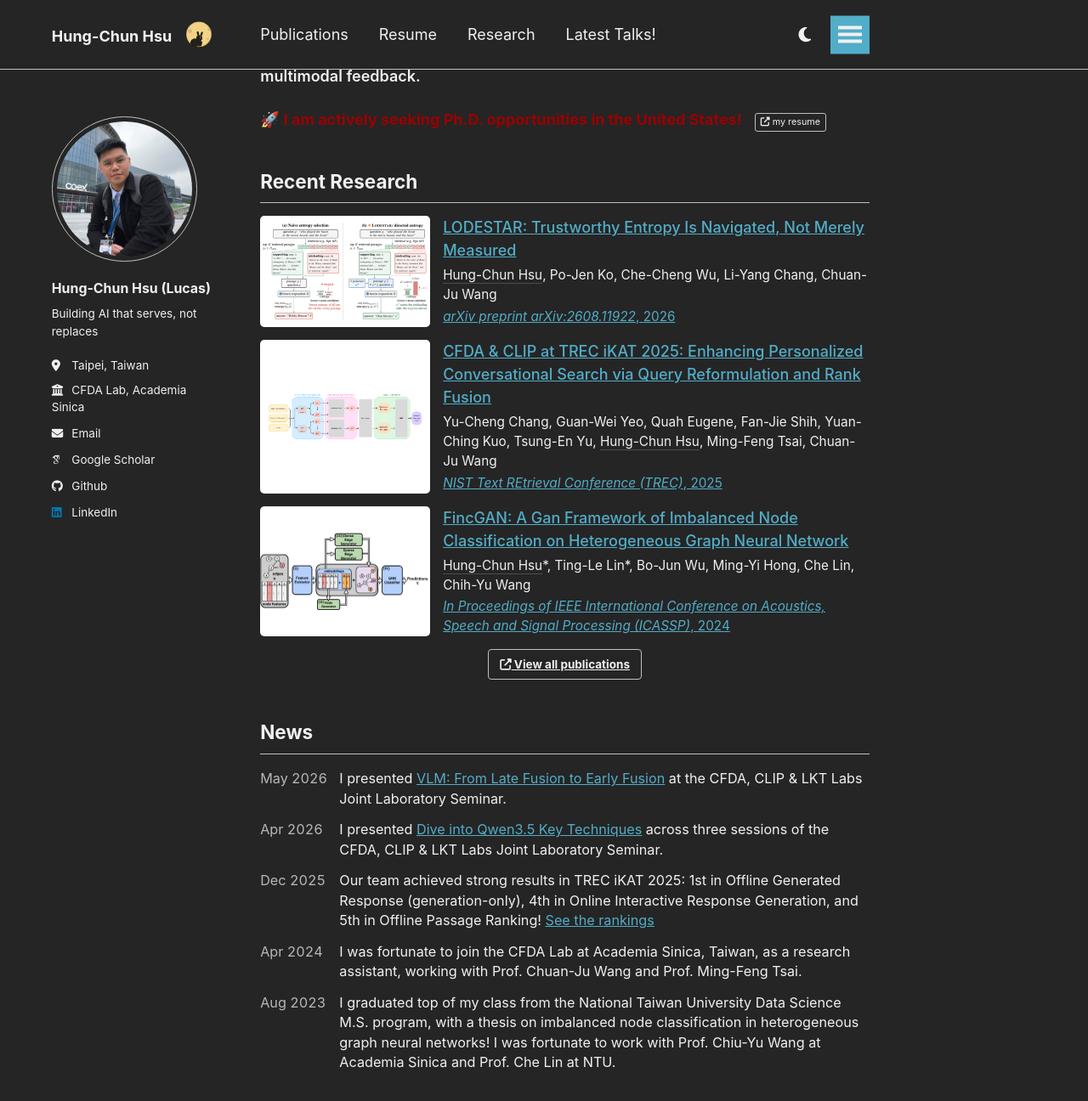
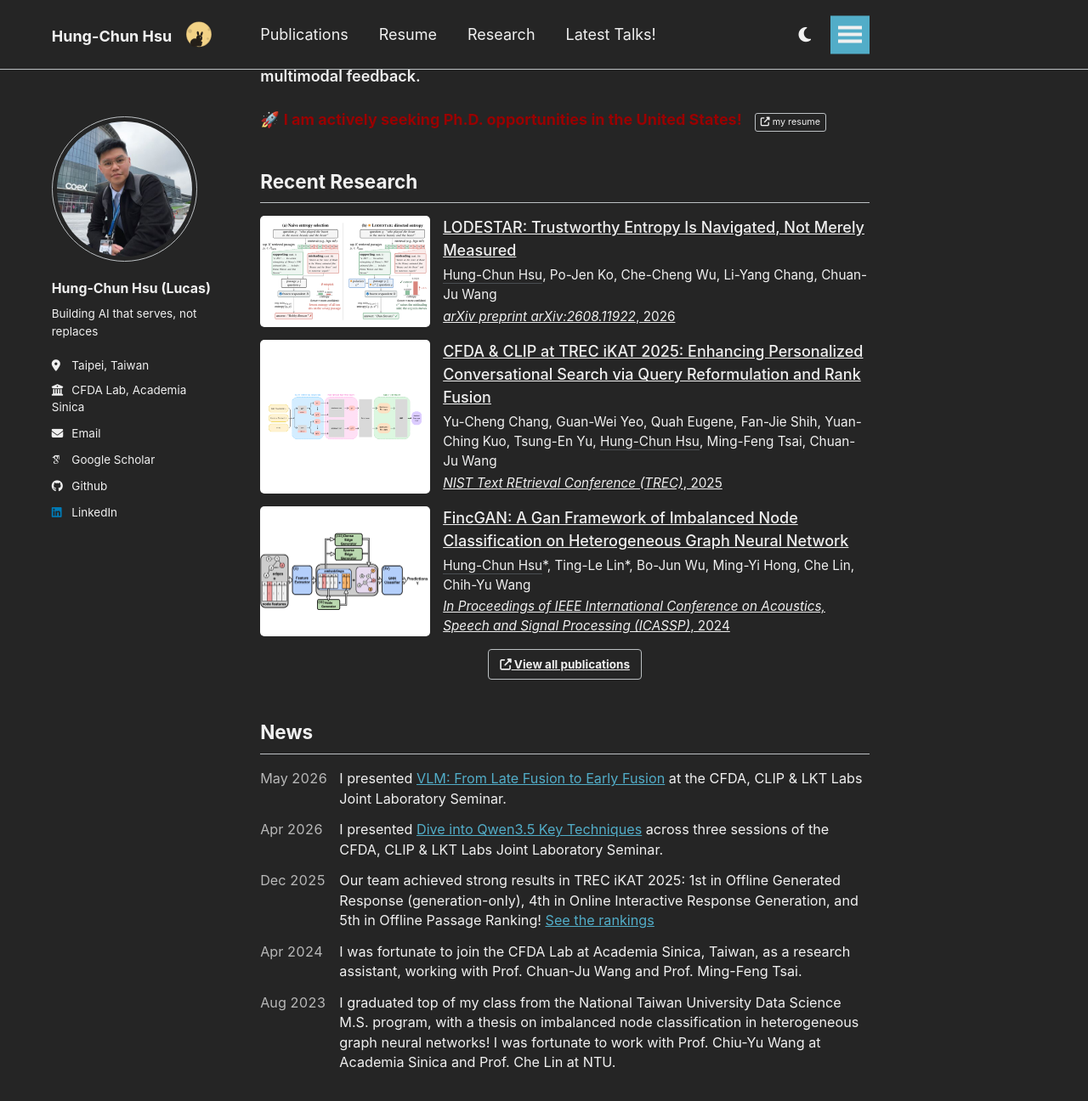
Before and after one commit to lucas-hc-hsu/lucas-hc-hsu.github.io, a Jekyll site: the page built from _pages/about.md, in a window 1280 px wide and 1400 px high, scrolled down 211 px. Shown: the top 1296 px of the window at 85% size. Built offline with Jekyll 4.4.1, drawn with Linux system fonts in a browser that asks for light colours; some web fonts are replaced.

Commit message:
Stop the research card links reading as links
Titles and venue lines were carrying full link colour, which put six
coloured, underlined runs into three cards and left the author line as the
only plain text. Tie them to the body colour instead and let the underline
carry the affordance on its own.

Uses --global-text-color rather than a literal black, since the site opens
dark by default and black would be near invisible there.

Co-Authored-By: Claude Opus 5 (1M context) <noreply@anthropic.com>
Claude-Session: https://claude.ai/code/session_01GhMg4GJdFWXasgVdjRV2LN

```diff
--- a/_pages/about.md
+++ b/_pages/about.md
@@ -18,11 +18,21 @@ Hi, I'm Hung-Chun. My research interests lie in multimodal LLMs, information ret
 
 {% include base_path %}
 
+<style>
+/* Recent Research 的卡片連結與內文同色，只靠底線表示可點擊 */
+.research-card a,
+.research-card a:visited,
+.research-card a:hover,
+.research-card a:focus {
+  color: var(--global-text-color);
+}
+</style>
+
 {% comment %} Homepage selection is controlled by `featured: true` in each _publications file, not by date. {% endcomment %}
 {% assign recent_publications = site.publications | where_exp: "post", "post.featured" | sort: 'date' | reverse %}
 
 {% for post in recent_publications %}
-<div style="display: flex; align-items: stretch; gap: 15px; margin: 15px 0; flex-wrap: wrap;">
+<div class="research-card" style="display: flex; align-items: stretch; gap: 15px; margin: 15px 0; flex-wrap: wrap;">
   <div style="flex: 0 0 200px; min-width: 150px; display: flex; align-items: center; justify-content: center; background-color: #fff; border-radius: 5px; overflow: hidden;">
     {% if post.image %}
       <img src="/images/{{ post.image }}" alt="{{ post.title }}" style="width: 100%; height: auto; max-height: 100%; object-fit: contain; display: block;">
```
